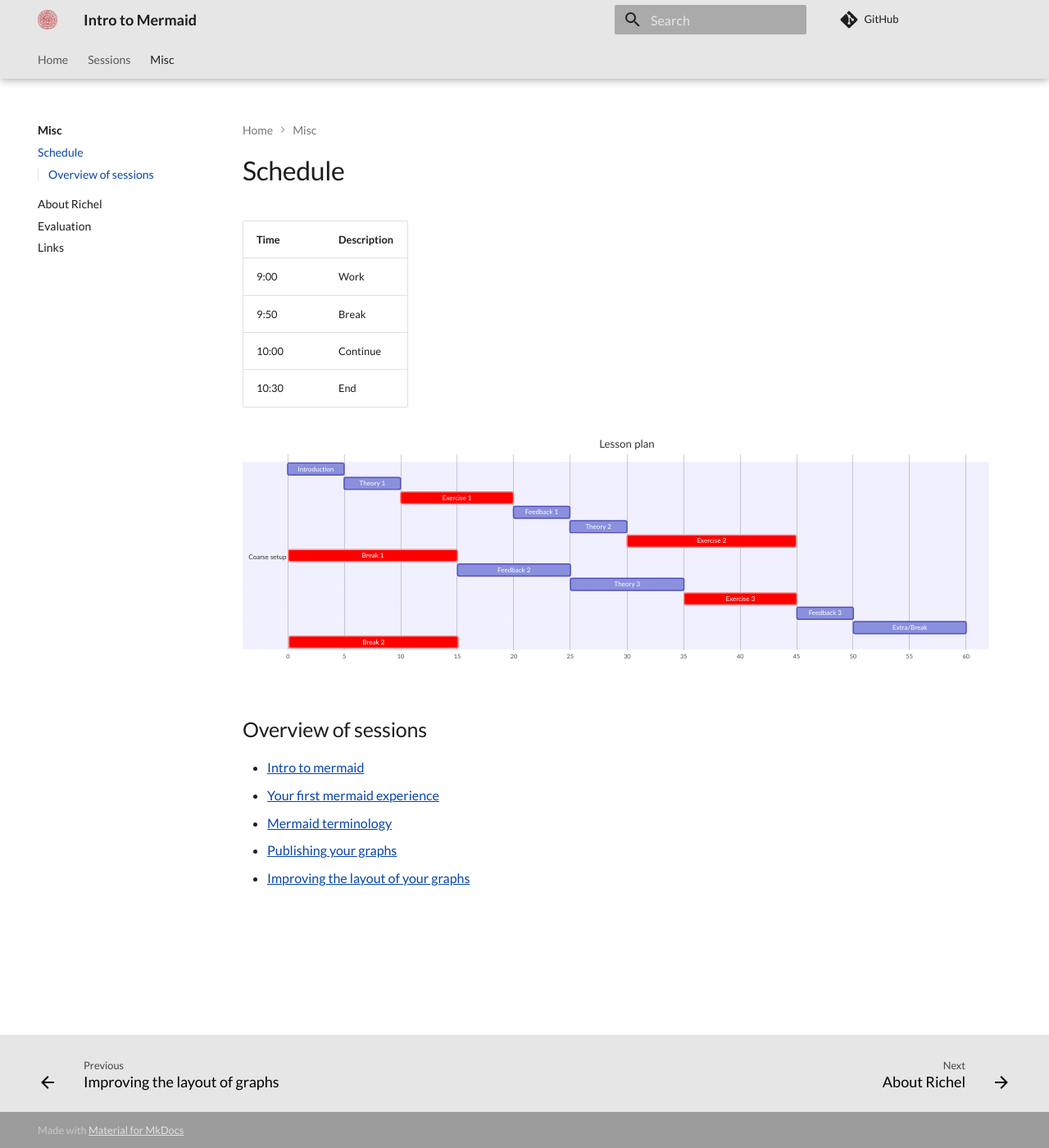
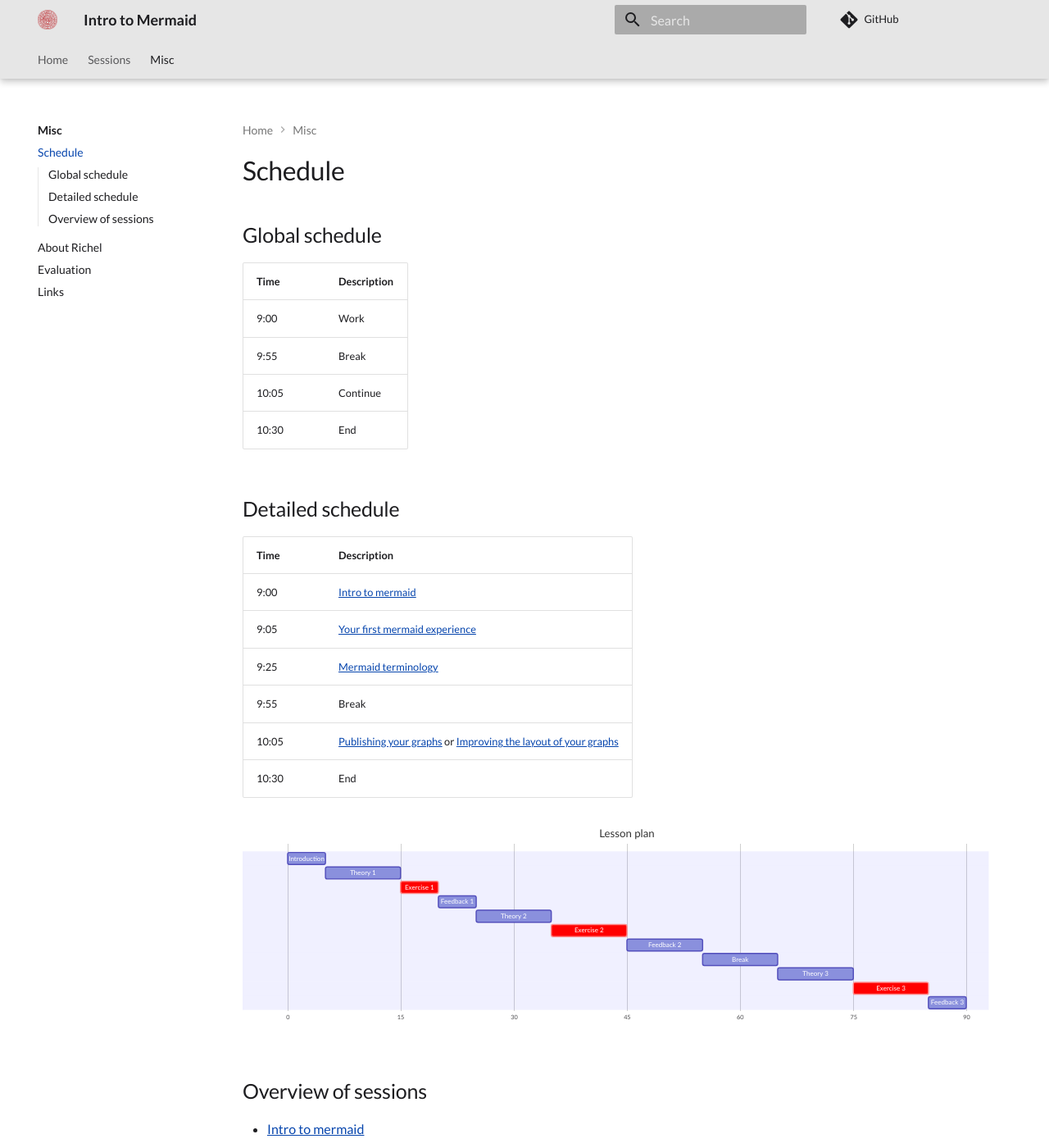
Before and after one commit to richelbilderbeek/lesson_mermaid, an MkDocs documentation site: the page built from docs/misc/schedule.md, in a window 1280 px wide and 1400 px high. Shown: the whole window at 82% size. Built offline with MkDocs 1.6.1 and Material for MkDocs 9.7.7, drawn with Linux system fonts in a browser that asks for light colours; comment, search, counter and statistics services are not loaded.

Commit message:
Put schedule in new shape

````diff
--- a/docs/misc/schedule.md
+++ b/docs/misc/schedule.md
@@ -1,31 +1,42 @@
 # Schedule
+
+## Global schedule
 
 Time|Description
 ----|-----------
 9:00|Work
-9:50|Break
-10:00|Continue
+9:55|Break
+10:05|Continue
 10:30|End
+
+## Detailed schedule
+
+Time|Description
+----|-----------
+9:00|[Intro to mermaid](../sessions/intro_to_mermaid.md)
+9:05|[Your first mermaid experience](../sessions/first_experience.md)
+9:25|[Mermaid terminology](../sessions/mermaid_terminology.md)
+9:55|Break
+10:05|[Publishing your graphs](../sessions/publishing_graphs.md) or [Improving the layout of your graphs](../sessions/improving_layout.md)
+10:30|End
+
 
 ```mermaid
 gantt
   title Lesson plan
   dateFormat X
   axisFormat %s
-  section Coarse setup
   Introduction : intro, 0, 5s
-  Theory 1: theory_1, after intro, 5s
-  Exercise 1: crit, exercise_1, after theory_1, 10s
+  Theory 1: theory_1, after intro, 10s
+  Exercise 1: crit, exercise_1, after theory_1, 5s
   Feedback 1: feedback_1, after exercise_1, 5s
-  Theory 2: theory_2, after feedback_1, 5s
-  Exercise 2: crit, exercise_2, after theory_2, 15s
-  Break 1: crit, break_1, 45, 15s
-  Feedback 2: feedback_2, after break_1, 10s
-  Theory 3: theory_3, after feedback_2, 10s
+  Theory 2: theory_2, after feedback_1, 10s
+  Exercise 2: crit, exercise_2, after theory_2, 10s
+  Feedback 2: feedback_2, after exercise_2, 10s
+  Break: break_1, after feedback_2, 10s
+  Theory 3: theory_3, after break_1, 10s
   Exercise 3: crit, exercise_3, after theory_3, 10s
   Feedback 3: feedback_3, after exercise_3, 5s
-  Extra/Break: after feedback_3, 10s
-  Break 2: crit, 105, 15s
 ```
 
 ## Overview of sessions
````
